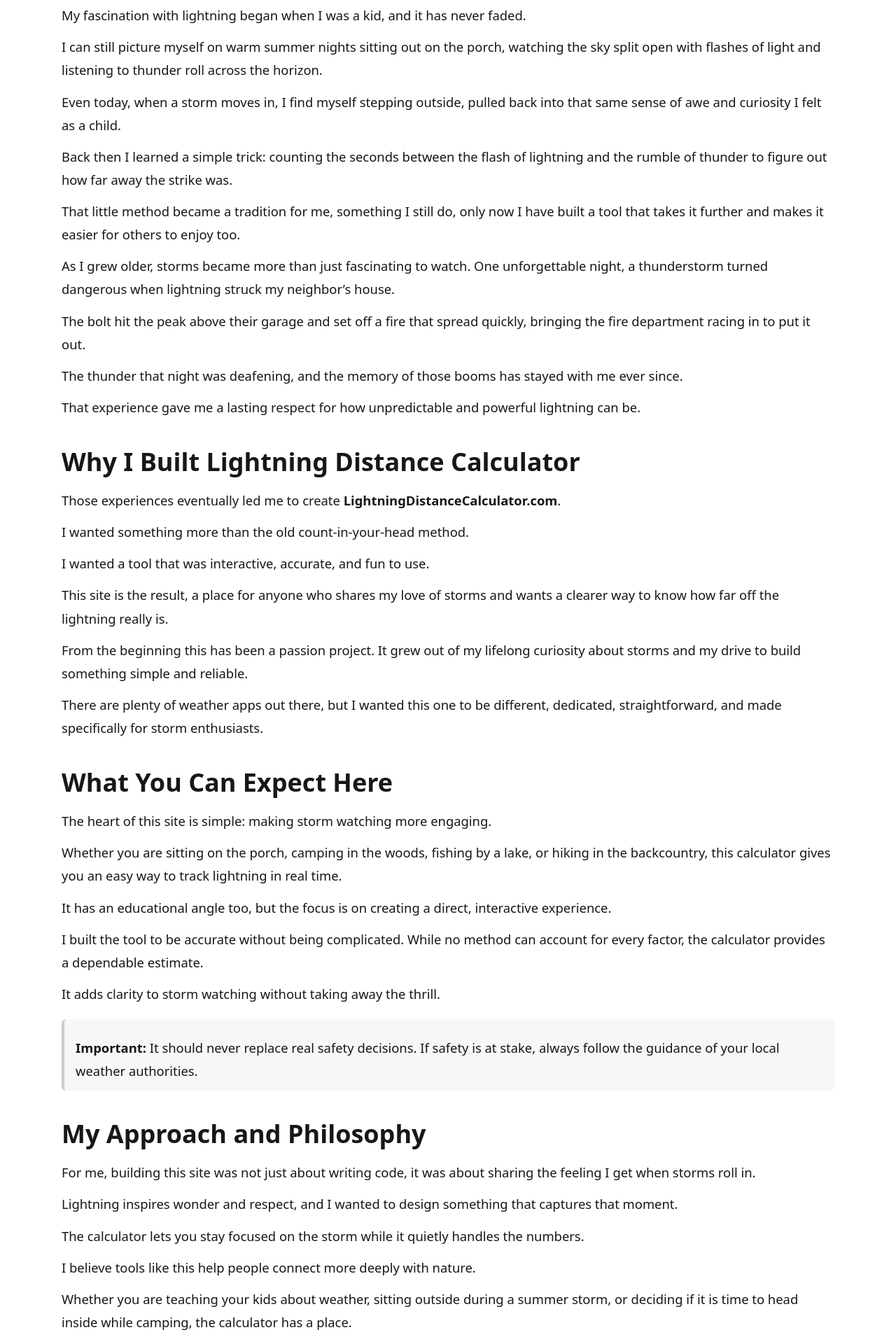
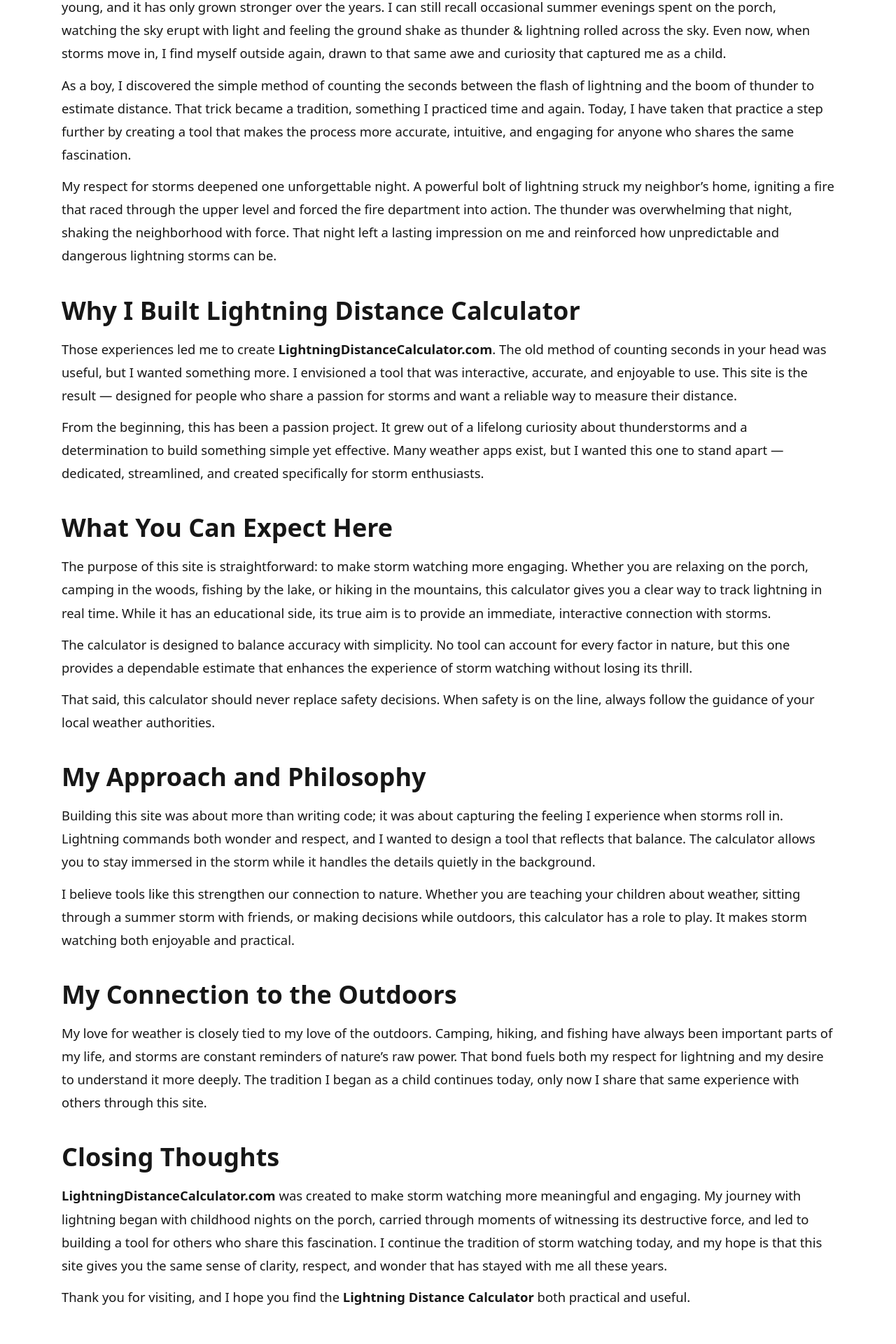
Before and after one commit to CG-App/lightningdistancecalculator, a Next.js app: page /author in a window 1280 px wide. Shown: the part 360-2280 px from the top of the page at 70% size. Built offline with nearby package versions, Linux system fonts and the light colour scheme.

Commit message:
Changes to About the author page

```diff
--- a/app/author/page.tsx
+++ b/app/author/page.tsx
@@ -28,99 +28,77 @@
         <section>
           <h2>Meet Colton</h2>
 
-          <p>Hello, my name is Colton, I am the creator of <strong>LightningDistanceCalculator.com</strong>.</p>
+          <p>
+            My name is Colton, and I am the creator of <strong>LightningDistanceCalculator.com</strong>. My fascination with lightning began when I was young, and it has only grown stronger over the years. I can still recall occasional summer evenings spent on the porch, watching the sky erupt with light and feeling the ground shake as thunder &amp; lightning rolled across the sky. Even now, when storms move in, I find myself outside again, drawn to that same awe and curiosity that captured me as a child.
+          </p>
 
-          <p>My fascination with lightning began when I was a kid, and it has never faded.</p>
+          <p>
+            As a boy, I discovered the simple method of counting the seconds between the flash of lightning and the boom of thunder to estimate distance. That trick became a tradition, something I practiced time and again. Today, I have taken that practice a step further by creating a tool that makes the process more accurate, intuitive, and engaging for anyone who shares the same fascination.
+          </p>
 
-          <p>I can still picture myself on warm summer nights sitting out on the porch, watching the sky split open with flashes of light and listening to thunder roll across the horizon.</p>
-
-          <p>Even today, when a storm moves in, I find myself stepping outside, pulled back into that same sense of awe and curiosity I felt as a child.</p>
-
-          <p>Back then I learned a simple trick: counting the seconds between the flash of lightning and the rumble of thunder to figure out how far away the strike was.</p>
-
-          <p>That little method became a tradition for me, something I still do, only now I have built a tool that takes it further and makes it easier for others to enjoy too.</p>
-
-          <p>As I grew older, storms became more than just fascinating to watch. One unforgettable night, a thunderstorm turned dangerous when lightning struck my neighbor’s house.</p>
-
-          <p>The bolt hit the peak above their garage and set off a fire that spread quickly, bringing the fire department racing in to put it out.</p>
-
-          <p>The thunder that night was deafening, and the memory of those booms has stayed with me ever since.</p>
-
-          <p>That experience gave me a lasting respect for how unpredictable and powerful lightning can be.</p>
+          <p>
+            My respect for storms deepened one unforgettable night. A powerful bolt of lightning struck my neighbor’s home, igniting a fire that raced through the upper level and forced the fire department into action. The thunder was overwhelming that night, shaking the neighborhood with  force. That night left a lasting impression on me and reinforced how unpredictable and dangerous lightning storms can be.
+          </p>
         </section>
 
         <section>
           <h2>Why I Built Lightning Distance Calculator</h2>
 
-          <p>Those experiences eventually led me to create <strong>LightningDistanceCalculator.com</strong>.</p>
+          <p>
+            Those experiences led me to create <strong>LightningDistanceCalculator.com</strong>. The old method of counting seconds in your head was useful, but I wanted something more. I envisioned a tool that was interactive, accurate, and enjoyable to use. This site is the result — designed for people who share a passion for storms and want a reliable way to measure their distance.
+          </p>
 
-          <p>I wanted something more than the old count-in-your-head method.</p>
-
-          <p>I wanted a tool that was interactive, accurate, and fun to use.</p>
-
-          <p>This site is the result, a place for anyone who shares my love of storms and wants a clearer way to know how far off the lightning really is.</p>
-
-          <p>From the beginning this has been a passion project. It grew out of my lifelong curiosity about storms and my drive to build something simple and reliable.</p>
-
-          <p>There are plenty of weather apps out there, but I wanted this one to be different, dedicated, straightforward, and made specifically for storm enthusiasts.</p>
+          <p>
+            From the beginning, this has been a passion project. It grew out of a lifelong curiosity about thunderstorms and a determination to build something simple yet effective. Many weather apps exist, but I wanted this one to stand apart — dedicated, streamlined, and created specifically for storm enthusiasts.
+          </p>
         </section>
 
         <section>
           <h2>What You Can Expect Here</h2>
 
-          <p>The heart of this site is simple: making storm watching more engaging.</p>
+          <p>
+            The purpose of this site is straightforward: to make storm watching more engaging. Whether you are relaxing on the porch, camping in the woods, fishing by the lake, or hiking in the mountains, this calculator gives you a clear way to track lightning in real time. While it has an educational side, its true aim is to provide an immediate, interactive connection with storms.
+          </p>
 
-          <p>Whether you are sitting on the porch, camping in the woods, fishing by a lake, or hiking in the backcountry, this calculator gives you an easy way to track lightning in real time.</p>
+          <p>
+            The calculator is designed to balance accuracy with simplicity. No tool can account for every factor in nature, but this one provides a dependable estimate that enhances the experience of storm watching without losing its thrill.
+          </p>
 
-          <p>It has an educational angle too, but the focus is on creating a direct, interactive experience.</p>
-
-          <p>I built the tool to be accurate without being complicated. While no method can account for every factor, the calculator provides a dependable estimate.</p>
-
-          <p>It adds clarity to storm watching without taking away the thrill.</p>
-
-          <blockquote>
-            <p><strong>Important:</strong> It should never replace real safety decisions. If safety is at stake, always follow the guidance of your local weather authorities.</p>
-          </blockquote>
+          <p>
+            That said, this calculator should never replace safety decisions. When safety is on the line, always follow the guidance of your local weather authorities.
+          </p>
         </section>
 
         <section>
           <h2>My Approach and Philosophy</h2>
 
-          <p>For me, building this site was not just about writing code, it was about sharing the feeling I get when storms roll in.</p>
+          <p>
+            Building this site was about more than writing code; it was about capturing the feeling I experience when storms roll in. Lightning commands both wonder and respect, and I wanted to design a tool that reflects that balance. The calculator allows you to stay immersed in the storm while it handles the details quietly in the background.
+          </p>
 
-          <p>Lightning inspires wonder and respect, and I wanted to design something that captures that moment.</p>
-
-          <p>The calculator lets you stay focused on the storm while it quietly handles the numbers.</p>
-
-          <p>I believe tools like this help people connect more deeply with nature.</p>
-
-          <p>Whether you are teaching your kids about weather, sitting outside during a summer storm, or deciding if it is time to head inside while camping, the calculator has a place.</p>
-
-          <p>It is meant to make storm watching both fun and useful.</p>
+          <p>
+            I believe tools like this strengthen our connection to nature. Whether you are teaching your children about weather, sitting through a summer storm with friends, or making decisions while outdoors, this calculator has a role to play. It makes storm watching both enjoyable and practical.
+          </p>
         </section>
 
         <section>
           <h2>My Connection to the Outdoors</h2>
 
-          <p>My interest in weather also comes from my love of the outdoors.</p>
-
-          <p>Camping, hiking, and fishing have always been part of my life, and storms remind me of just how powerful nature really is.</p>
-
-          <p>That connection fuels both my respect for lightning and my curiosity to understand it better.</p>
-
-          <p>Carrying forward the tradition I began as a kid, I still step outside to watch storms today, and now I get to share that same experience with others through this site.</p>
+          <p>
+            My love for weather is closely tied to my love of the outdoors. Camping, hiking, and fishing have always been important parts of my life, and storms are constant reminders of nature’s raw power. That bond fuels both my respect for lightning and my desire to understand it more deeply. The tradition I began as a child continues today, only now I share that same experience with others through this site.
+          </p>
         </section>
 
         <section>
           <h2>Closing Thoughts</h2>
 
-          <p><strong>LightningDistanceCalculator.com</strong> was created to make storm watching more interactive and enjoyable.</p>
+          <p>
+            <strong>LightningDistanceCalculator.com</strong> was created to make storm watching more meaningful and engaging. My journey with lightning began with childhood nights on the porch, carried through moments of witnessing its destructive force, and led to building a tool for others who share this fascination. I continue the tradition of storm watching today, and my hope is that this site gives you the same sense of clarity, respect, and wonder that has stayed with me all these years.
+          </p>
 
-          <p>My journey with lightning stretches from childhood evenings on the porch, to witnessing the destructive force of a strike firsthand, to building this tool for others who share the same fascination.</p>
-
-          <p>I continue the tradition of storm watching today, and my hope is that this site gives you the same sense of wonder and clarity that has stayed with me all these years.</p>
-
-          <p>Thank you for being here, and I hope you find the <strong>Lightning Distance Calculator</strong> both useful and enjoyable.</p>
+          <p>
+            Thank you for visiting, and I hope you find the <strong>Lightning Distance Calculator</strong> both practical and useful.
+          </p>
         </section>
       </article>
     </main>
```
